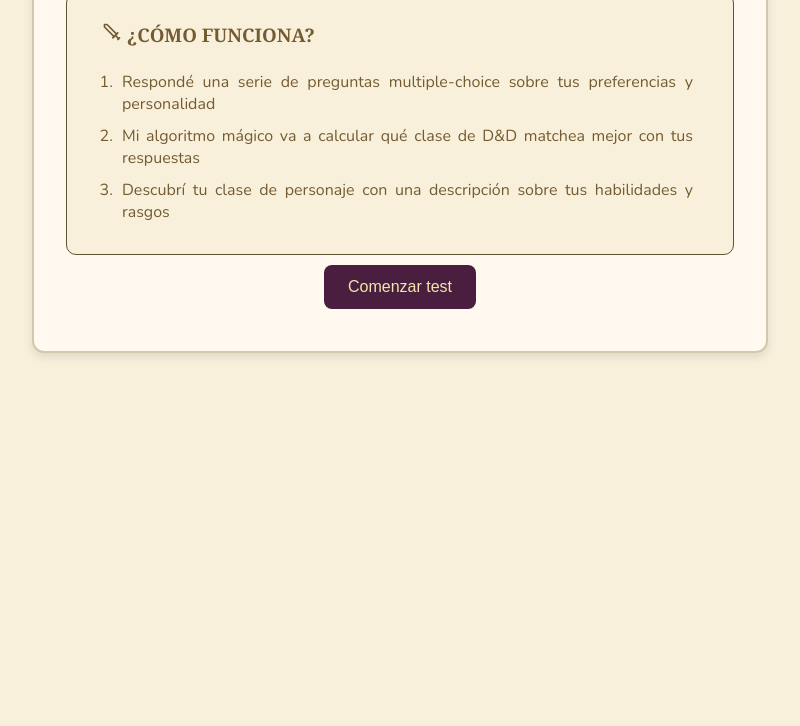
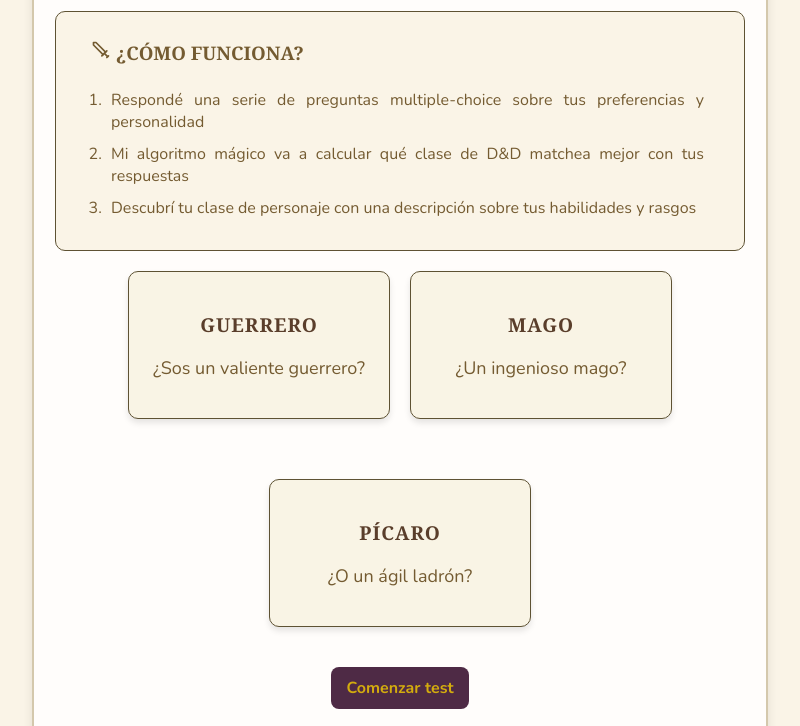
Before and after one commit to johi-olivera/Dnd-Test, an Electron app: page views/index.html in a window 800 px wide. Shown: the part 382-1108 px from the top of the page. Before the commit the page ends 800 px from the top, so only its background shows below. Drawn offline with nearby package versions, Linux system fonts and the light colour scheme.

Commit message:
More styles were added to the program

```diff
--- a/src/main.js
+++ b/src/main.js
@@ -10,7 +10,7 @@
     }
   });
 
-  win.loadFile('index.html');
+  win.loadFile('../views/index.html');
 }
 
 app.whenReady().then(() => {
--- a/src/renderer.js
+++ b/src/renderer.js
@@ -75,7 +75,28 @@
         </ol>
       </div>
 
-      <button id="start-btn">Comenzar test</button>
+      <div class="ex-classes">
+
+        <div class="examples">
+          <h3>GUERRERO</h3>
+          <p>¿Sos un valiente guerrero?</p>
+        </div>
+
+        <div class="examples">
+          <h3>MAGO</h3>
+          <p>¿Un ingenioso mago?</p>
+        </div>
+
+        <div class="examples">
+          <h3>PÍCARO</h3>
+          <p>¿O un ágil ladrón?</p>
+        </div>
+
+      </div>
+
+      <button id="start-btn">
+        <b>Comenzar test</b>
+      </button>
     </div>
   `;
 
@@ -99,7 +120,7 @@
           ${opt.text}
         </label>
       `).join('')}
-      <button type="submit">${isLastQuestion ? "Ver resultado" : "Siguiente"}</button>
+      <button type="submit" class="next-btn">${isLastQuestion ? "Ver resultado" : "Siguiente"}</button>
     </form>
     <p>Pregunta ${currentQuestionIndex + 1} de ${questions.length}</p>
   `;
--- a/index.html
+++ b/views/index.html
@@ -12,7 +12,7 @@
     <svg xmlns="http://www.w3.org/2000/svg" width="28" height="28" viewBox="0 0 24 24" fill="none" stroke="currentColor" stroke-width="2" stroke-linecap="round" stroke-linejoin="round" class="lucide lucide-shield text-gold">
       <path d="M20 13c0 5-3.5 7.5-7.66 8.95a1 1 0 0 1-.67-.01C7.5 20.5 4 18 4 13V6a1 1 0 0 1 1-1c2 0 4.5-1.2 6.24-2.72a1.17 1.17 0 0 1 1.52 0C14.51 3.81 17 5 19 5a1 1 0 0 1 1 1z"></path>
     </svg>
-    <h1>D&D Character Quiz</h1>
+    <h1>D&D TEST DE CLASES</h1>
   </header>
 
   <main>
--- a/styles.css
+++ b/views/styles.css
@@ -3,7 +3,7 @@
 
 body {
   font-family: 'Georgia', serif;
-  background-color: #f8f0db;
+  background-color: #faf4e7;
   margin: 0;
   padding: 0;
   color: #2c1e1e;
@@ -12,7 +12,7 @@
 header {
   background-color: #4e2a45;
   color: #d3ac0e;
-  padding: 1rem 2rem;
+  padding: 25px;
   box-shadow: 0 2px 5px rgba(0,0,0,0.2);
   display: flex;
   align-items: center;
@@ -31,12 +31,12 @@
 }
 
 #quiz-container {
-  background-color: #fff9f0;
+  background-color: #fffdfb;
   padding: 2rem;
   border-radius: 12px;
   box-shadow: 0 4px 10px rgba(0,0,0,0.1);
   width: 100%;
-  max-width: 800px;
+  max-width: 850px;
   border: 2px solid #d4c8ac;
 }
 
@@ -90,15 +90,16 @@
 }
 
 .intro button {
-  background-color: #4a1e3e;
-  color: #f3e5ab;
+  font-family: 'Nunito', sans-serif;
+  background-color: #4e2a45;
+  color:#d3ac0e;
   border: none;
-  padding: 0.8rem 1.5rem;
+  padding: 10px 15px;
   font-size: 1rem;
   border-radius: 8px;
   cursor: pointer;
   transition: background-color 0.2s;
-  margin: 10px;
+  margin: 20px;
 }
 
 .intro button:hover {
@@ -106,12 +107,13 @@
 }
 
 .how {
-  text-align:justify;
-  background: #f8f0db;
+  text-align: justify;
+  background: #faf4e7;
   color:#745b31;
   padding: 10px;
   border-radius: 10px;
   border: 1px solid #5e5233;
+  width: 100%;
 }
 
 .how h3{
@@ -156,3 +158,37 @@
 .icon-circle svg{
   color: #d3ac0e;
 }
+
+.ex-classes {
+  display: flex;
+  justify-content: center;
+  gap: 20px;
+  flex-wrap: wrap;
+}
+
+.examples {
+  width: 220px; /* Un poquito más anchas */
+  text-align: center;
+  background: #f9f4e5; /* Un color más suave */
+  color: #745b31;
+  padding: 20px;
+  border-radius: 10px;
+  border: 1px solid #5e5233;
+  margin: 20px 0;
+  font-family: 'Georgia', serif; /* Fuente más elegante */
+  box-shadow: 0 4px 6px rgba(0, 0, 0, 0.1); /* Sombra suave */
+  transition: transform 0.2s ease;
+}
+
+.examples:hover {
+  transform: scale(1.05); /* Efecto hover */
+}
+
+.examples h3 {
+  font-weight: bold;
+  font-size: 1.2rem;
+  color: #5a3e2b; /* Un marrón más oscuro */
+  margin-bottom: 10px;
+  text-transform: uppercase;
+  letter-spacing: 1px;
+}
```
